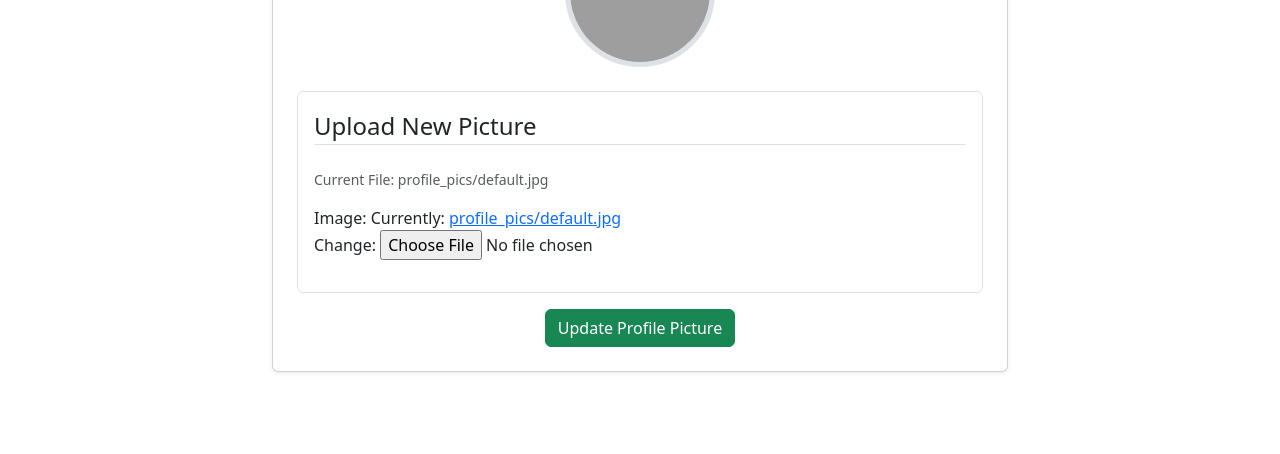
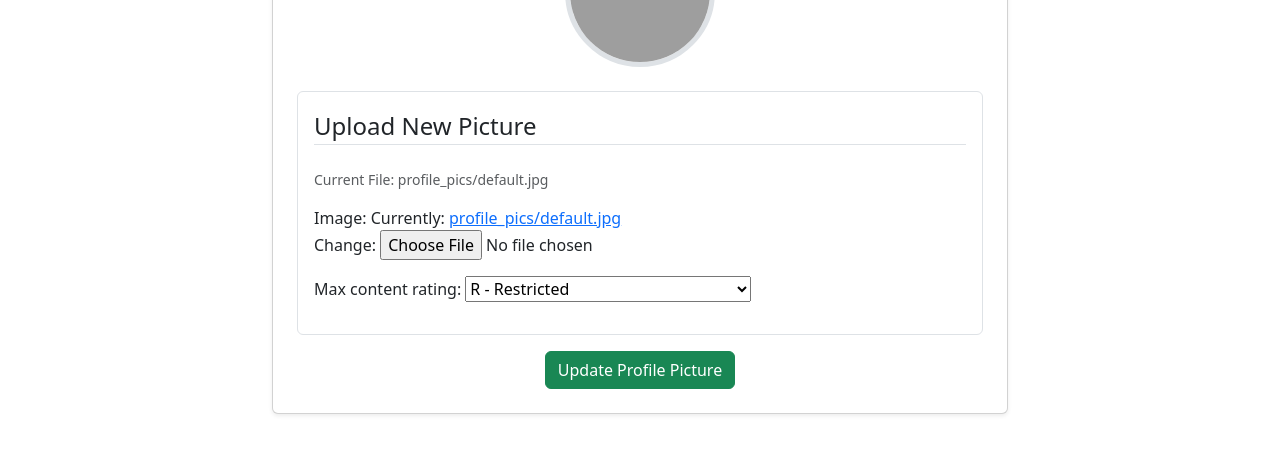
Before and after one commit to arikurg/gt-movies-store, a Django app: page /profile/ in a window 1280 px wide. Shown: the part 250-704 px from the top of the page. Run offline with Django 5.2, Linux system fonts and the light colour scheme; the visitor is signed in with stand-in values (Sample User, id 1); data comes from the database, SQL or seed files in the repository; grey boxes are pictures that could not be loaded.

Commit message:
Fix: Corrected template logic for blurring restricted content

```diff
--- a/store/forms.py
+++ b/store/forms.py
@@ -17,4 +17,4 @@ class ReviewForm(forms.ModelForm):
 class ProfileUpdateForm(forms.ModelForm):
     class Meta:
         model = Profile
-        fields = ['image']
+        fields = ['image', 'max_content_rating']
--- a/store/models.py
+++ b/store/models.py
@@ -2,6 +2,15 @@ from django.db import models
 from django.contrib.auth.models import User
 from django.core.validators import MinValueValidator, MaxValueValidator # Import validators
 from django.db.models import Avg
+
+RATING_CHOICES = [
+    ('G', 'G - General Audiences'),
+    ('PG', 'PG - Parental Guidance Suggested'),
+    ('PG-13', 'PG-13 - Parents Strongly Cautioned'),
+    ('R', 'R - Restricted'),
+]
+
+RATING_ORDER = ['G', 'PG', 'PG-13', 'R']
 
 class Movie(models.Model):
     title = models.CharField(max_length=200)
@@ -13,8 +22,21 @@ class Movie(models.Model):
         ratings = self.ratings.all().aggregate(Avg('value'))['value__avg']
         return round(ratings, 1) if ratings else 0
 
+    content_rating = models.CharField(
+        max_length=5,
+        choices=RATING_CHOICES,
+        default='G'
+    )
+
     def __str__(self):
         return self.title
+
+    def get_rating_value(self):
+        # Returns the index in the RATING_ORDER list
+        try:
+            return RATING_ORDER.index(self.content_rating)
+        except ValueError:
+            return -1 # Default/Error value
 
 class Review(models.Model):
     movie = models.ForeignKey(Movie, on_delete=models.CASCADE, related_name='reviews')
@@ -64,5 +86,11 @@ class Profile(models.Model):
     # We use a default image in case the user doesn't upload one.
     image = models.ImageField(default='profile_pics/default.jpg', upload_to='profile_pics/')
 
+    max_content_rating = models.CharField(
+        max_length=5,
+        choices=RATING_CHOICES,
+        default='R'
+    )
+
     def __str__(self):
         return f'{self.user.username} Profile'
--- a/store/views.py
+++ b/store/views.py
@@ -4,9 +4,11 @@ from django.contrib.auth.decorators import login_required
 from django.urls import reverse_lazy
 from django.views.generic.edit import CreateView, UpdateView, DeleteView
 from django.contrib.auth.mixins import LoginRequiredMixin, UserPassesTestMixin
-from .models import Movie, Review, Order, OrderItem, Rating, Profile
+from .models import Movie, Review, Order, OrderItem, Rating, Profile, RATING_ORDER
 from .forms import CustomUserCreationForm, ReviewForm, ProfileUpdateForm
 from django.views.decorators.http import require_POST
+from django.db.models import Count
+from django.contrib import messages  # <--- IMPORTED MESSAGES FRAMEWORK
 
 # General Views
 def home(request):
@@ -14,15 +16,58 @@ def home(request):
 
 def movie_list(request):
     query = request.GET.get('q')
+
+    # 1. Get all movies based on search query
     if query:
-        movies = Movie.objects.filter(title__icontains=query) # US 5
+        movies = Movie.objects.filter(title__icontains=query)
     else:
         movies = Movie.objects.all()
-    return render(request, 'store/movie_list.html', {'movies': movies}) # US 4
+
+    # 2. Get the user's maximum allowed rating setting
+    max_allowed_rating_value = 100 # Default to high number (unrestricted) if not logged in
+
+    if request.user.is_authenticated:
+        try:
+            profile = request.user.profile
+            # Get the string rating (e.g., 'PG-13')
+            max_rating_str = profile.max_content_rating
+            # Convert the user's max setting to its numeric index
+            max_allowed_rating_value = RATING_ORDER.index(max_rating_str)
+        except Profile.DoesNotExist:
+            pass
+
+    context = {
+        'movies': movies,
+        'max_allowed_rating_value': max_allowed_rating_value,
+        'rating_order': RATING_ORDER,
+    }
+    return render(request, 'store/movie_list.html', context)
 
 def movie_detail(request, pk):
     movie = get_object_or_404(Movie, pk=pk)
+
+    # --- START: SECURITY CHECK FOR CONTENT RATING ---
+    # Even if the link is disabled in the frontend, we must block direct access here.
+    if request.user.is_authenticated:
+        try:
+            profile = request.user.profile
+            max_rating_str = profile.max_content_rating
+            max_allowed_rating_value = RATING_ORDER.index(max_rating_str)
+
+            # Calculate this movie's rating value
+            movie_rating_value = movie.get_rating_value()
+
+            if movie_rating_value > max_allowed_rating_value:
+                # Content is restricted for this user
+                messages.error(request, f"Access Denied: The content rating of '{movie.content_rating}' exceeds your maximum allowed setting.")
+                return redirect('movie_list')
+
+        except Profile.DoesNotExist:
+            pass
+    # --- END: SECURITY CHECK ---
+
     reviews = movie.reviews.filter(is_reported=False)
+
     if request.method == 'POST':
         if not request.user.is_authenticated:
             return redirect('login')
@@ -35,15 +80,15 @@ def movie_detail(request, pk):
             return redirect('movie_detail', pk=movie.pk)
     else:
         form = ReviewForm()
+
     return render(request, 'store/movie_detail.html', {'movie': movie, 'reviews': reviews, 'form': form}) # US 13
 
 @login_required
-@require_POST # This ensures only POST requests can access this view
+@require_POST
 def report_review(request, pk):
     review = get_object_or_404(Review, pk=pk)
     review.is_reported = True
     review.save()
-    # Redirect back to the movie detail page. The review will now be hidden.
     return redirect('movie_detail', pk=review.movie.pk)
 
 # User Authentication
@@ -123,15 +168,13 @@ def checkout(request):
         movie = get_object_or_404(Movie, id=movie_id)
         OrderItem.objects.create(order=order, movie=movie, quantity=quantity, price=movie.price)
 
-    request.session['cart'] = {} # Clear cart after checkout
+    request.session['cart'] = {}
     return redirect('order_history')
 
 @login_required
 def order_history(request): # US 14
     orders = Order.objects.filter(user=request.user).order_by('-created_at')
     return render(request, 'store/order_history.html', {'orders': orders})
-# Create your views here.
-
 
 @login_required
 @require_POST
@@ -148,19 +191,16 @@ def rate_movie(request, pk):
 
     return redirect('movie_detail', pk=pk)
 
-
 @login_required
 def profile_view(request):
-    # Ensure a profile exists for the user (handles first-time access)
     profile, created = Profile.objects.get_or_create(user=request.user)
 
     if request.method == 'POST':
-        # The request.FILES argument is CRITICAL for file uploads
         p_form = ProfileUpdateForm(request.POST, request.FILES, instance=profile)
 
         if p_form.is_valid():
             p_form.save()
-            return redirect('profile') # Redirect to prevent resubmission
+            return redirect('profile')
     else:
         p_form = ProfileUpdateForm(instance=profile)
 
```
Also changed, not shown: templates/store/movie_list.html (+61 -9 lines), store/migrations/0005_movie_content_rating_profile_max_content_rating.py (added).
